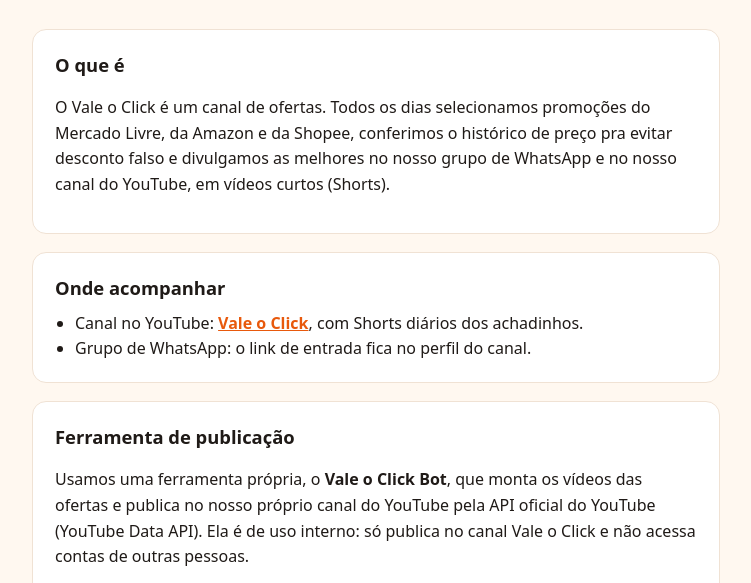
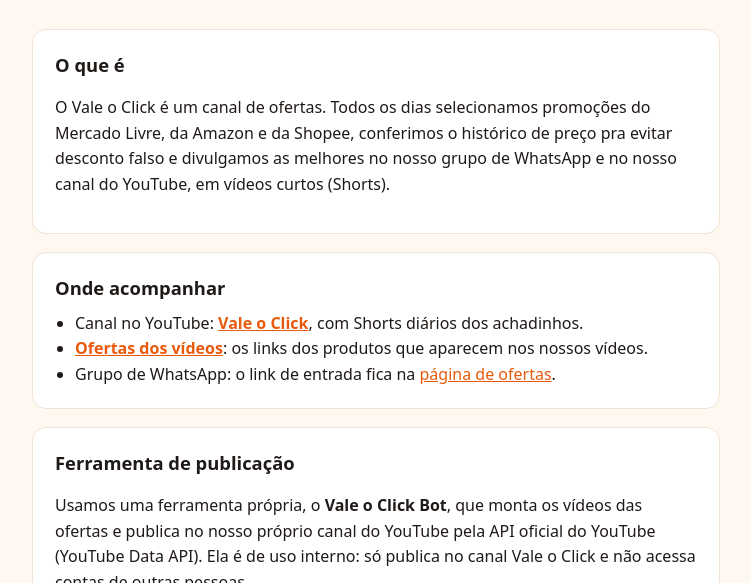
Before and after one commit to rlsdmm/rlsdmm.github.io, a plain HTML site: page index.html in a window 1280 px wide. Shown: the part 145-728 px from the top of the page, without its empty margins (264-1015 px from the left). Drawn offline with Linux system fonts and the light colour scheme.

Commit message:
Link para a página de ofertas

```diff
--- a/index.html
+++ b/index.html
@@ -34,7 +34,8 @@
     <h2>Onde acompanhar</h2>
     <ul>
       <li>Canal no YouTube: <a href="https://www.youtube.com/channel/UCB0RaDMAE-TDi2lJ1GRSLhQ"><strong>Vale o Click</strong></a>, com Shorts diários dos achadinhos.</li>
-      <li>Grupo de WhatsApp: o link de entrada fica no perfil do canal.</li>
+      <li><a href="ofertas.html"><strong>Ofertas dos vídeos</strong></a>: os links dos produtos que aparecem nos nossos vídeos.</li>
+      <li>Grupo de WhatsApp: o link de entrada fica na <a href="ofertas.html">página de ofertas</a>.</li>
     </ul>
   </section>
 
```
